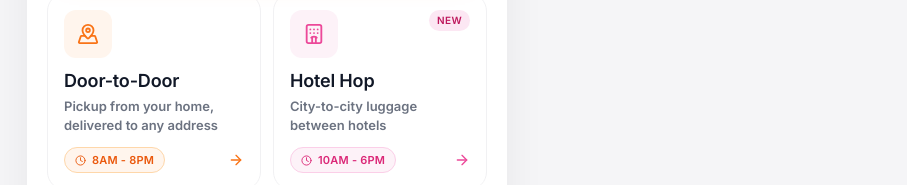
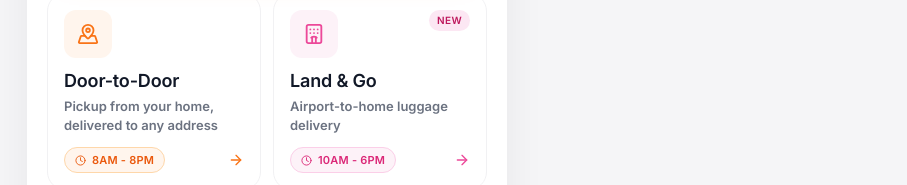
Before and after one commit to bagdroplogistics-create/bagdrop-app, a React (Create React App) app in the folder frontend/: page /home in a window 1280 px wide. Shown: the part 384-569 px from the top of the page, without its empty margins (373-1280 px from the left). Built offline with nearby package versions, Linux system fonts and the light colour scheme; no server answers.

Commit message:
Fix mock title rename code

```diff
--- a/frontend/src/mock.js
+++ b/frontend/src/mock.js
@@ -33,13 +33,13 @@ export const SERVICES = [
   {
     id: 'hotel-to-hotel',
     category: 'scheduled',
-    title: 'Hotel Hop',
-    subtitle: 'City-to-city luggage between hotels',
+    title: 'Land & Go',
+    subtitle: 'Airport-to-home luggage delivery',
     hours: '10AM - 6PM',
     badge: 'NEW',
     color: 'pink',
     icon: 'Luggage',
-    description: 'Travelling between cities? We transfer your bags directly hotel to hotel.'
+    description: 'Travelling between cities? We transfer your bags directly Airport to hotel/home.'
   },
   {
     id: 'after-hour-airport',
```
